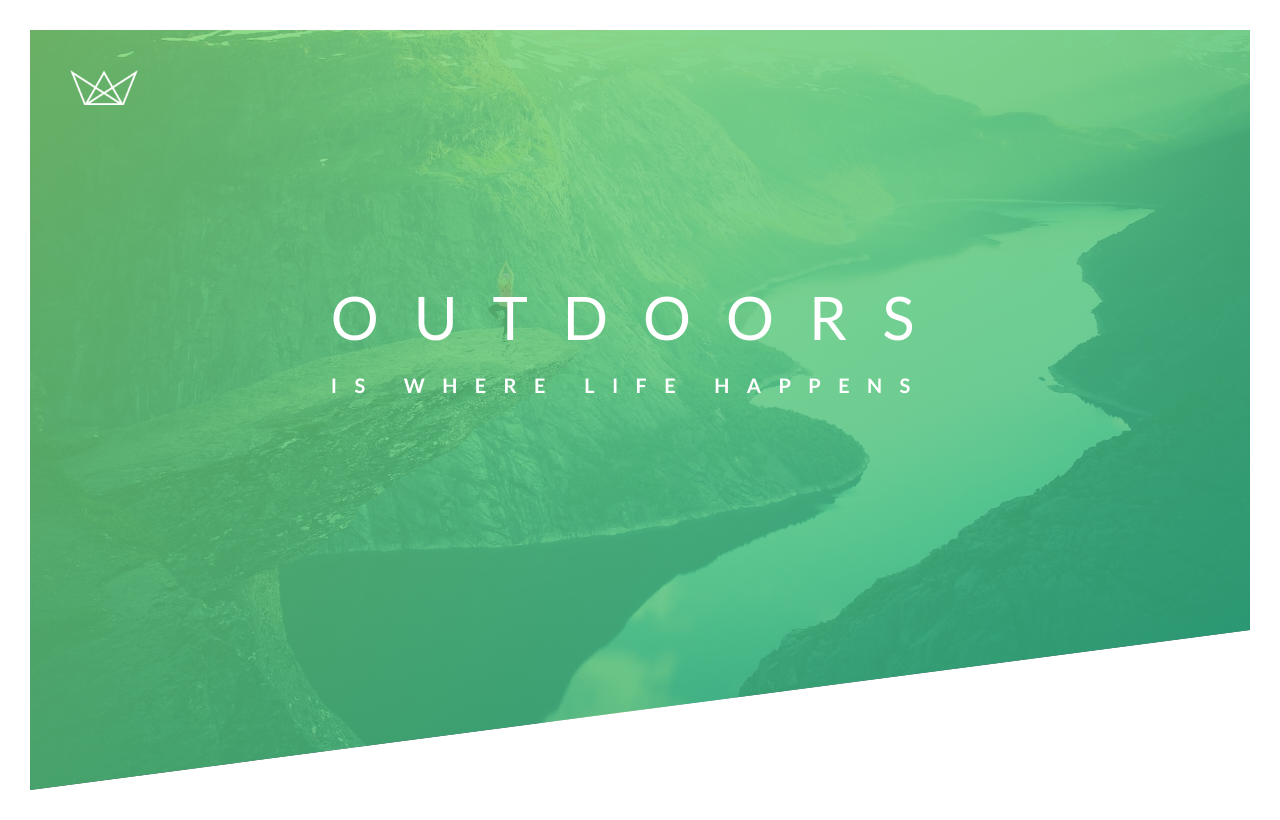
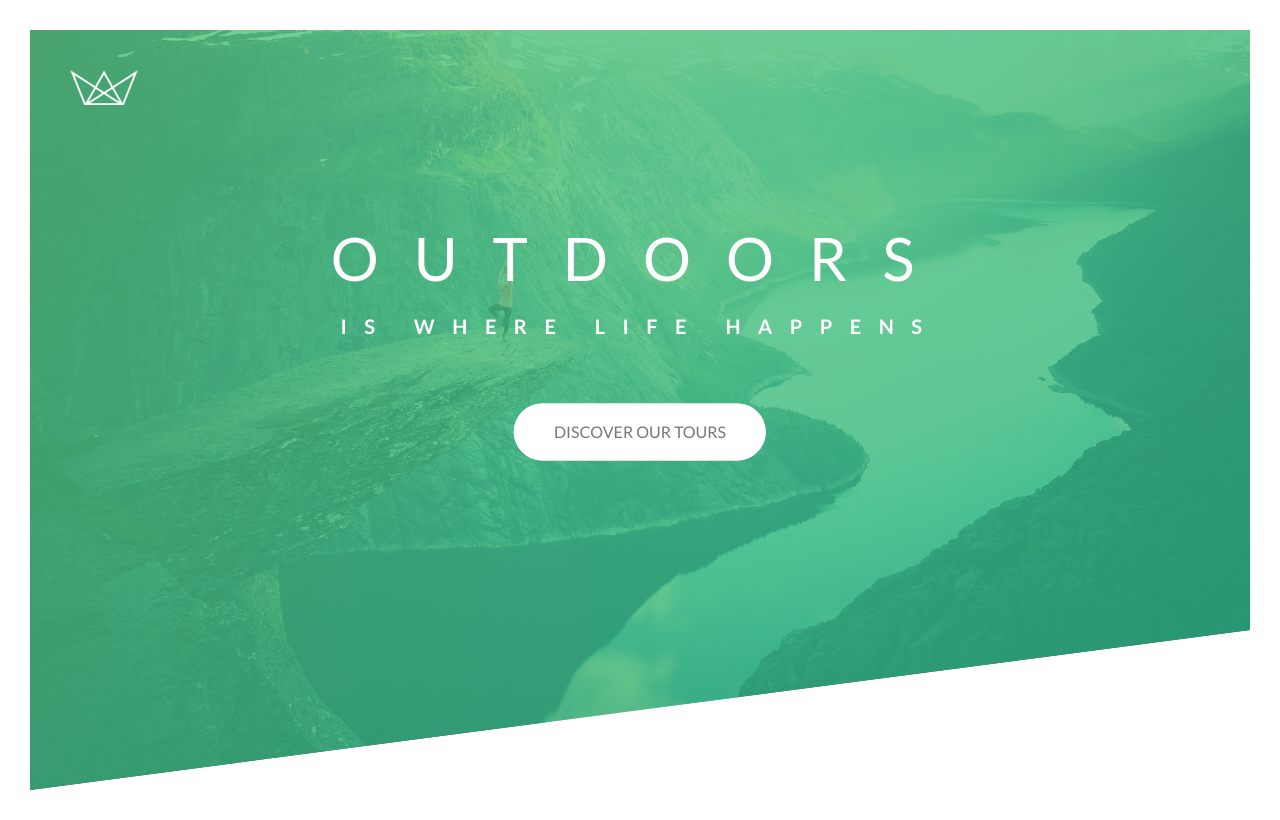
Before and after one commit to sailor95/SASS_SCSS-practice, a website: page index.html in a window 1280 px wide. Drawn offline with Linux system fonts and the light colour scheme.

Commit message:
[lec 32] Half

```diff
--- a/index.html
+++ b/index.html
@@ -7,7 +7,6 @@
 
     <link href="https://fonts.googleapis.com/css?family=Lato:100,300,400,700,900" rel="stylesheet">
 
-    <link rel="stylesheet" href="css/icon-font.css">
     <link rel="stylesheet" href="css/style.css">
     <link rel="shortcut icon" type="image/png" href="img/favicon.png">
 
@@ -16,15 +15,17 @@
 
 <body>
     <header class="header">
-        <div class="logo-box">
-            <img src="img/logo-white.png" alt="Logo" class="logo">
+        <div class="header__logo-box">
+            <img src="img/logo-white.png" alt="Logo" class="header__logo">
         </div>
 
-        <div class="text-box">
+        <div class="header__text-box">
             <h1 class="heading-primary">
-                <span class="heading-primary-main">Outdoors</span>
-                <span class="heading-primary-sub">is where life happens</span>
+                <span class="heading-primary--main">Outdoors</span>
+                <span class="heading-primary--sub">is where life happens</span>
             </h1>
+
+            <a href="#" class="btn btn--white btn--animated">Discover our tours</a>
         </div>
 
     </header>
--- /dev/null
+++ b/sass/main.scss
@@ -0,0 +1,188 @@
+@import "base/base";
+
+$color-primary: #7ed56f;
+$color-primary-light: #55c57a;
+$color-primary-dark: #28b485;
+
+$color-grey-dark: #777;
+$color-white: #fff;
+$color-black: #000;
+
+*,
+*::after,
+*::before {
+  margin: 0;
+  padding: 0;
+  box-sizing: inherit;
+}
+
+html {
+  font-size: 62.5%;
+}
+
+body {
+  font-family: "Lato", sans-serif;
+  font-weight: 400;
+  // font-size: 16px;
+  line-height: 1.7;
+  color: $color-grey-dark;
+  padding: 3rem;
+
+  box-sizing: border-box;
+}
+
+.header {
+  height: 95vh;
+  background-image: linear-gradient(to right bottom, rgba($color-primary-light, 0.8), rgba($color-primary-dark, 0.8)),
+    url(../img/hero.jpg);
+  background-size: cover;
+  background-position: top;
+  position: relative;
+
+  clip-path: polygon(0 0, 100% 0, 100% 75vh, 0 100%);
+
+  &__logo-box {
+    position: absolute;
+    top: 4rem;
+    left: 4rem;
+  }
+
+  &__logo {
+    height: 3.5rem;
+  }
+
+  &__text-box {
+    position: absolute;
+    top: 40%;
+    left: 50%;
+    transform: translate(-50%, -50%);
+    text-align: center;
+  }
+}
+
+.heading-primary {
+  color: $color-white;
+  text-transform: uppercase;
+
+  backface-visibility: hidden;
+  margin-bottom: 6rem;
+
+  &--main {
+    display: block;
+    font-size: 6rem;
+    font-weight: 400;
+    letter-spacing: 3.5rem;
+
+    animation-name: moveInLeft;
+    animation-duration: 1s;
+    animation-timing-function: ease-out;
+  }
+}
+
+.heading-primary--sub {
+  display: block;
+  font-size: 2rem;
+  font-weight: 700;
+  letter-spacing: 1.75rem;
+  animation: moveInRight 1s ease-out;
+}
+
+@keyframes moveInLeft {
+  0% {
+    opacity: 0;
+    transform: translateX(-10rem);
+  }
+
+  80% {
+    transform: translateX(1rem);
+  }
+
+  100% {
+    opacity: 1;
+    transform: translate(0);
+  }
+}
+
+@keyframes moveInRight {
+  0% {
+    opacity: 0;
+    transform: translateX(10rem);
+  }
+
+  80% {
+    transform: translateX(-1rem);
+  }
+
+  100% {
+    opacity: 1;
+    transform: translate(0);
+  }
+}
+
+@keyframes moveInBottom {
+  0% {
+    opacity: 0;
+    transform: translateY(3rem);
+  }
+
+  100% {
+    opacity: 1;
+    transform: translate(0);
+  }
+}
+
+.btn {
+  &:link,
+  &:visited {
+    text-transform: uppercase;
+    text-decoration: none;
+    padding: 1.5rem 4rem;
+    display: inline-block;
+    border-radius: 10rem;
+    transition: all 0.2s;
+    position: relative;
+    font-size: 1.6rem;
+  }
+
+  &:hover {
+    transform: translateY(-3px);
+    box-shadow: 0 1rem 2rem rgba($color-black, 0.2);
+
+    &::after {
+      transform: scaleX(1.4) scaleY(1.6);
+      opacity: 0;
+    }
+  }
+
+  &:active {
+    transform: translateY(-1px);
+    box-shadow: 0 0.5rem 1rem rgba($color-black, 0.2);
+  }
+
+  &--white {
+    background-color: $color-white;
+    color: $color-grey-dark;
+
+    &::after {
+      background-color: $color-white;
+    }
+  }
+
+  &::after {
+    content: "";
+    display: inline-block;
+    height: 100%;
+    width: 100%;
+    border-radius: 10rem;
+    position: absolute;
+    top: 0;
+    left: 0;
+    z-index: -1;
+    transition: all 0.4s;
+  }
+
+  &--animated {
+    animation: moveInBottom 0.5s ease-out 0.75s;
+    animation-fill-mode: backwards;
+  }
+}
```
Also changed, not shown: package.json (added, +22 -0 lines), css/style.css, sass/abstracts/_functions.scss (added), sass/abstracts/_mixins.scss (added), sass/abstracts/_variables.scss (added), sass/base/_animation.scss (added), sass/base/_base.scss (added), sass/base/_typography.scss (added), sass/base/_utilities.scss (added), 1 other file.
